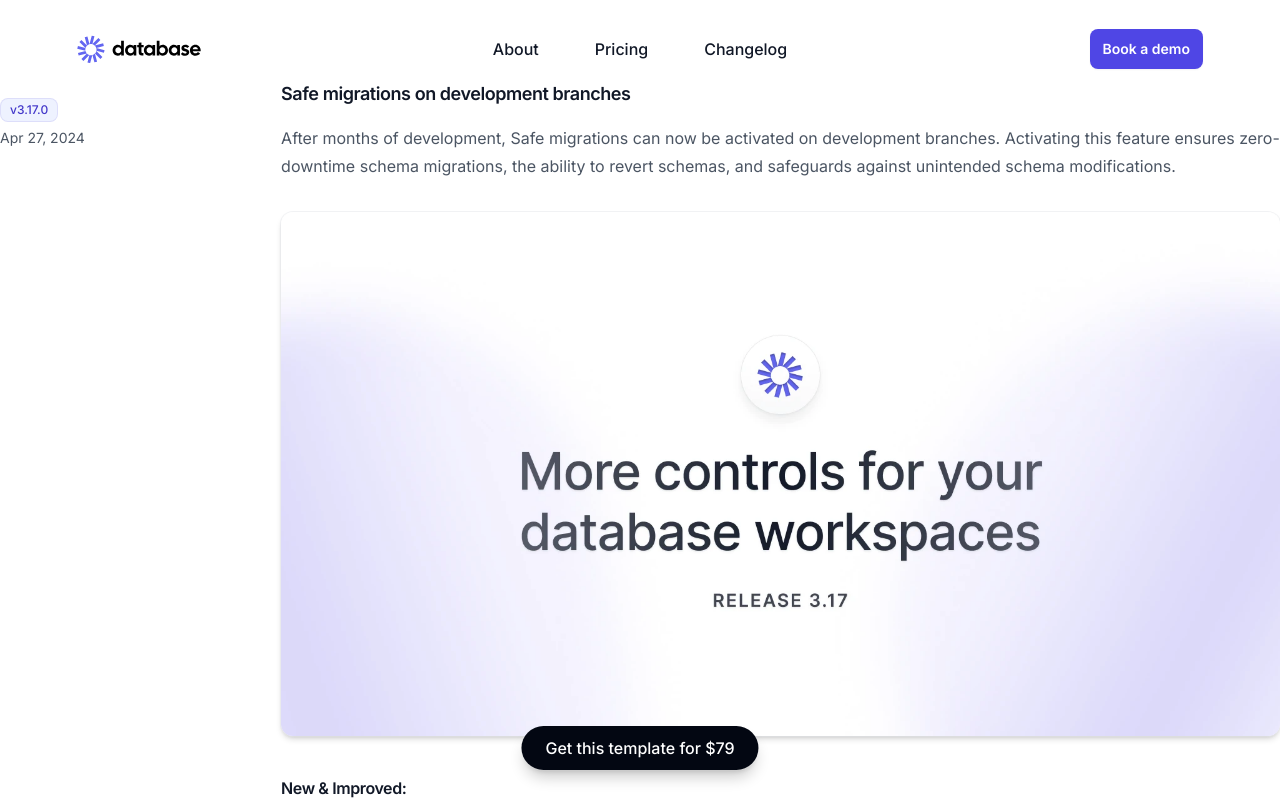
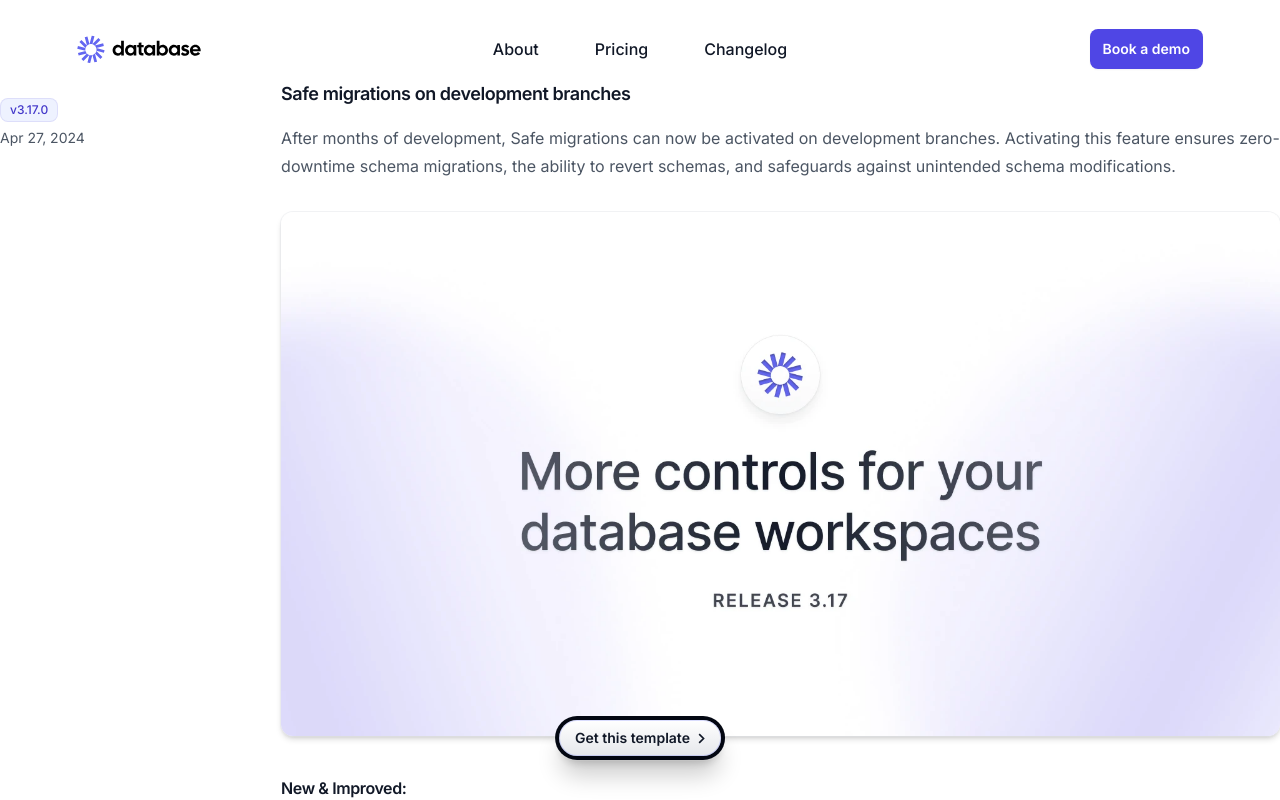
Before and after one commit to tremorlabs/template-database, a Next.js app: page /changelog in a window 1280 px wide. Shown: the top 800 px of the page. Built offline with nearby package versions, Linux system fonts and the light colour scheme.

Commit message:
styling: update banner

```diff
--- a/src/app/layout.tsx
+++ b/src/app/layout.tsx
@@ -1,3 +1,4 @@
+import { ArrowAnimated } from "@/components/ui/ArrowAnimated"
 import Footer from "@/components/ui/Footer"
 import { Navigation } from "@/components/ui/Navbar"
 import type { Metadata } from "next"
@@ -45,15 +46,17 @@
 
 function Banner() {
   return (
-    <div className="fixed bottom-10 left-1/2 z-50 -translate-x-1/2 transition hover:-translate-y-px">
-      <a
-        href="https://blocks.tremor.so/templates"
-        className="rounded-full bg-gray-950 px-6 py-3 shadow-lg shadow-black/20 ring-1 ring-white/10 hover:bg-gray-900"
-      >
-        <span className="font-medium text-white">
-          Get this template for $79
-        </span>
-      </a>
+    <div className="fixed bottom-10 left-1/2 z-50 -translate-x-1/2 transition">
+      <div className="flex items-center gap-x-1 rounded-full bg-gray-950 p-1 text-sm shadow-xl shadow-black/20 ring-1 ring-white/10">
+        <a
+          className="group flex items-center gap-0.5 whitespace-nowrap rounded-[20px] bg-gradient-to-b from-white to-gray-200 px-4 py-2 font-semibold text-gray-900 ring-1 ring-inset ring-indigo-400/30 transition"
+          href="https://blocks.tremor.so/templates#template-database"
+          target="_blank"
+        >
+          Get this template
+          <ArrowAnimated />
+        </a>
+      </div>
     </div>
   )
 }
```
